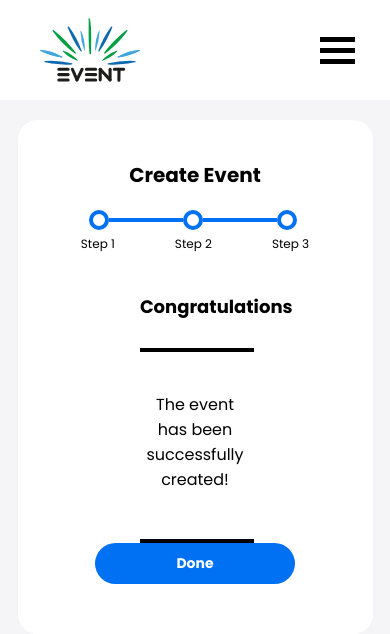
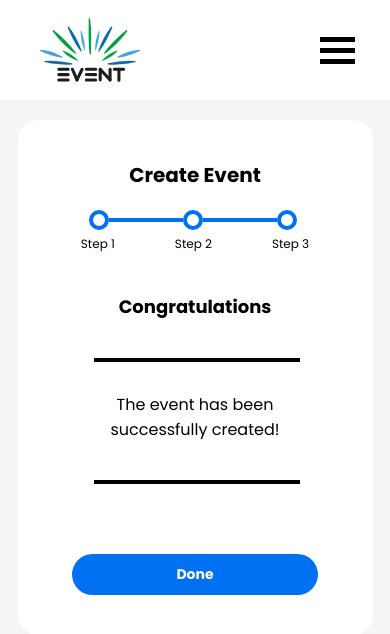
Before and after one commit to OkhaiBroh/PW1-G8, a Vue app: page /create-event-4 in a window 390 px wide. Shown: the top 634 px of the page. Built offline with nearby package versions, Linux system fonts and the light colour scheme.

Commit message:
Create Event CELL Step 4

```diff
--- a/src/views/CreateEventViewStep3.vue
+++ b/src/views/CreateEventViewStep3.vue
@@ -102,10 +102,6 @@
     }
 
     @media (max-width: 1000px) {
-        .event-start-date-input {
-            margin-bottom: 0;
-        }
-
         .camp {
             width: 100%;
             margin-bottom: 20px;
--- a/src/views/CreateEventViewStep4.vue
+++ b/src/views/CreateEventViewStep4.vue
@@ -117,4 +117,28 @@
         margin-bottom: 30px;
     }
 
+    @media (max-width: 1000px) {
+        .successful-creation-message {
+            height: fit-content;
+            width: 80%;
+            justify-content: start;
+            align-items: center;
+        }
+
+        .success-mssg {
+            height: fit-content;
+            width: 80%;
+            margin: 10px 0 60px 0;
+        }
+
+        .creation-mssg {
+            margin: 30px 0 30px 0;
+        }
+
+        .done-btn {
+            margin: 10px 0 20px 0;
+            width: 80%;
+        }
+    }
+
 </style>
```
